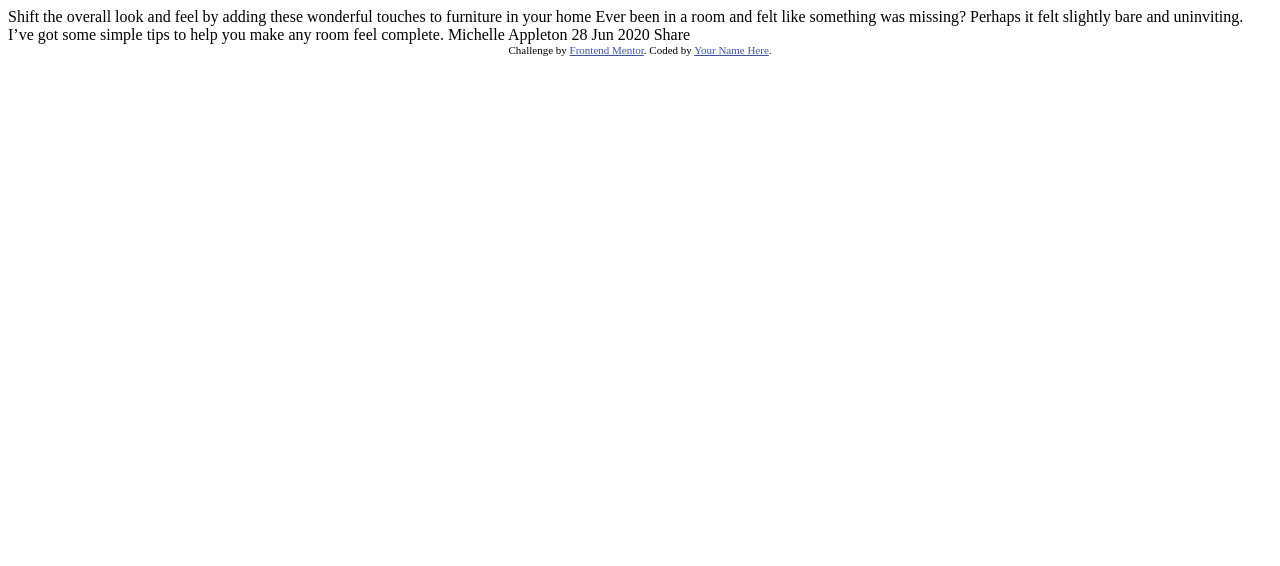
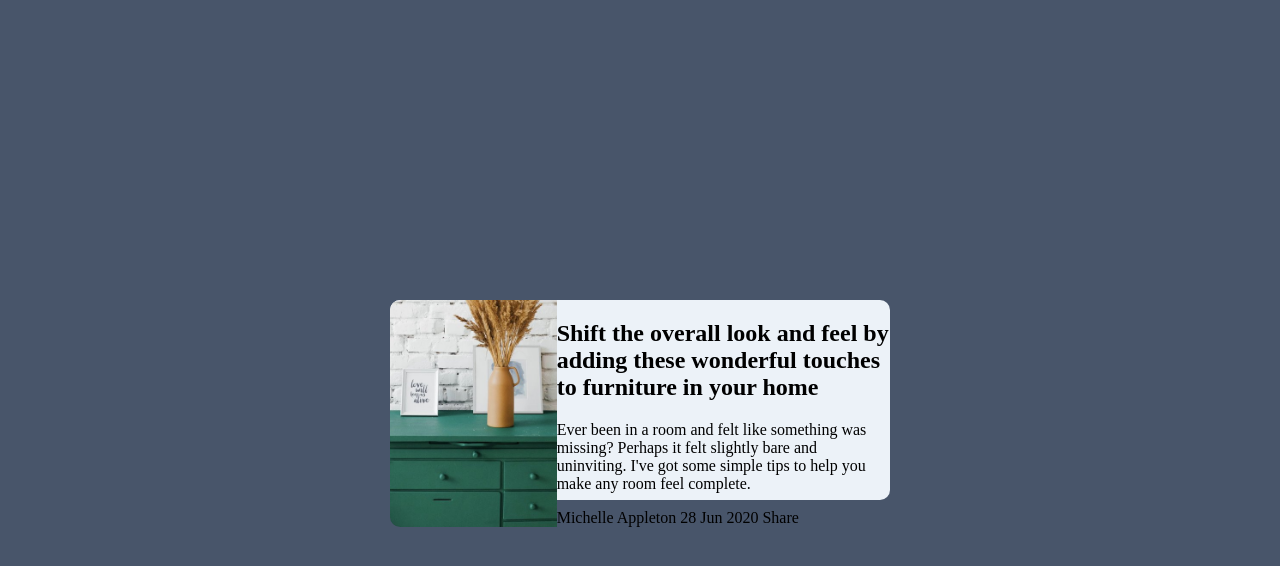
Before and after one commit to saadsrabon/FrontEndMentor, a plain HTML site: page Junior/article-preview-component-master/index.html in a window 1280 px wide. Drawn offline with Linux system fonts and the light colour scheme.

Commit message:
component ADDED

```diff
--- a/Junior/article-preview-component-master/index.html
+++ b/Junior/article-preview-component-master/index.html
@@ -5,7 +5,7 @@
   <meta name="viewport" content="width=device-width, initial-scale=1.0"> <!-- displays site properly based on user's device -->
 
   <link rel="icon" type="image/png" sizes="32x32" href="./images/favicon-32x32.png">
-
+  <link rel="stylesheet" href="style.css">
   <title>Frontend Mentor | Article preview component</title>
 
   <!-- Feel free to remove these styles or customise in your own stylesheet 👍 -->
@@ -15,22 +15,28 @@
   </style>
 </head>
 <body>
+  <div class="container">
+    <div>
+      <img src="images/drawers.jpg" alt="drawer images">
+    </div>
+    <div class="content">
 
-  Shift the overall look and feel by adding these wonderful
-  touches to furniture in your home
+    <h2>Shift the overall look and feel by adding these wonderful
+      touches to furniture in your home</h2>
 
-  Ever been in a room and felt like something was missing? Perhaps
-  it felt slightly bare and uninviting. I’ve got some simple tips
-  to help you make any room feel complete.
+      <p>Ever been in a room and felt like something was missing? Perhaps it felt slightly bare and uninviting. I've got some simple tips to help you make any room feel complete.</p>
 
   Michelle Appleton
   28 Jun 2020
 
   Share
+  </div>
+  </div>
 
-  <div class="attribution">
+
+  <!-- <div class="attribution">
     Challenge by <a href="https://www.frontendmentor.io?ref=challenge" target="_blank">Frontend Mentor</a>.
-    Coded by <a href="#">Your Name Here</a>.
-  </div>
+    Coded by <a href="#">Saad Srabon</a>.
+  </div> -->
 </body>
 </html>
--- /dev/null
+++ b/Junior/article-preview-component-master/style.css
@@ -0,0 +1,33 @@
+/*  Variables for colors  */
+
+:root {
+    --very-dark-grayish-blue: hsl(217, 19%, 35%);
+    --desaturated-dark-blue: hsl(214, 17%, 51%);
+    --grayish-blue: hsl(212, 23%, 69%);
+    --light-grayish-blue: hsl(210, 46%, 95%);
+    --white: hsl(0, 0%, 100%);
+    }
+
+    body{
+        display: flex;
+        justify-content: center;
+        align-items: center;
+        height: 100vh;
+        width: 100vw;
+        background-color: var(--very-dark-grayish-blue);
+        margin: 0;
+    }
+    .container{
+        display:grid;
+        grid-template-columns: 0.5fr 1fr;
+        width: 500px;
+        height: 200px;
+        background-color: var(--light-grayish-blue);
+        border-radius: 10px;
+    }
+    .container img{
+        width: 100%;
+        height: 100%;
+        object-fit: cover;
+        border-radius: 10px 0 0 10px;
+    }
```
